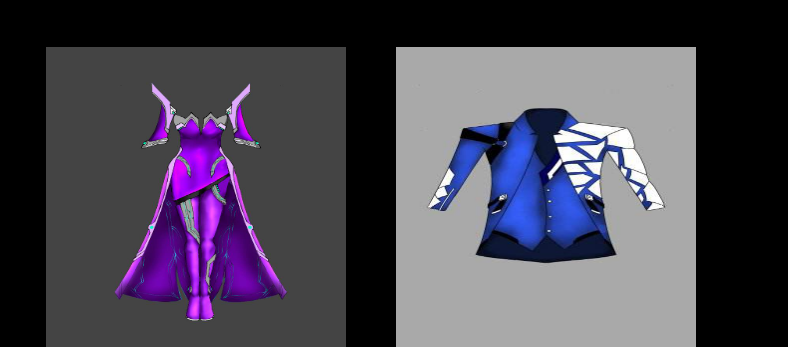
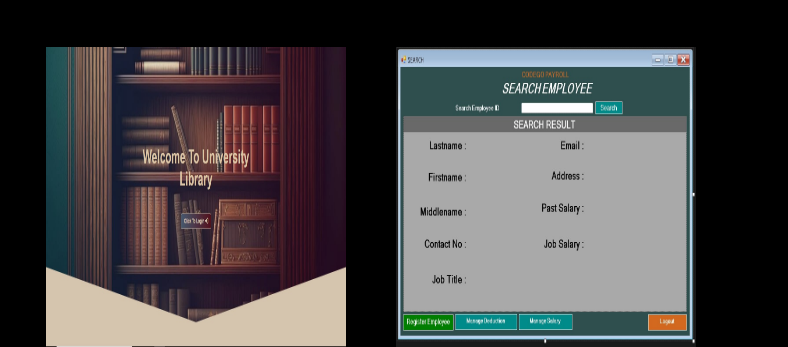
Before and after one commit to JosephElmerSaldon/JosephElmer-Saldon-Developers-Portfolio, a plain HTML site: page pages/Portfolio.html in a window 1280 px wide. Shown: the part 599-946 px from the top of the page, 492-1280 px from the left. Drawn offline with Linux system fonts and the light colour scheme.

Commit message:
Update Portfolio.html

```diff
--- a/pages/Portfolio.html
+++ b/pages/Portfolio.html
@@ -38,10 +38,10 @@ and open the template in the editor.
             <a href="../asset/images/1styear-infographics.jpg"target="_blank"><img class="image04" src="../asset/images/1styear-infographics.jpg" alt="infographics"></a>
         </div>
         <div>
-            <a href="../asset/images/mydesign.jpg"target="_blank"><img class="image05" src="../asset/images/mydesign.jpg" alt="designing"></a>
+            <a href="../asset/images/elibrary.jpg"target="_blank"><img class="image05" src="../asset/images/elibrary.jpg" alt="University Library"></a>
         </div>
         <div>
-            <a href="../asset/images/mydesign2.jpg"target="_blank"><img class="image06" src="../asset/images/mydesign2.jpg" alt="designing"></a>
+            <a href="../asset/images/Payroll.jpg"target="_blank"><img class="image06" src="../asset/images/Payroll.jpg" alt="CodeGo Payroll System"></a>
         </div>
     </body>
 </html>
```
